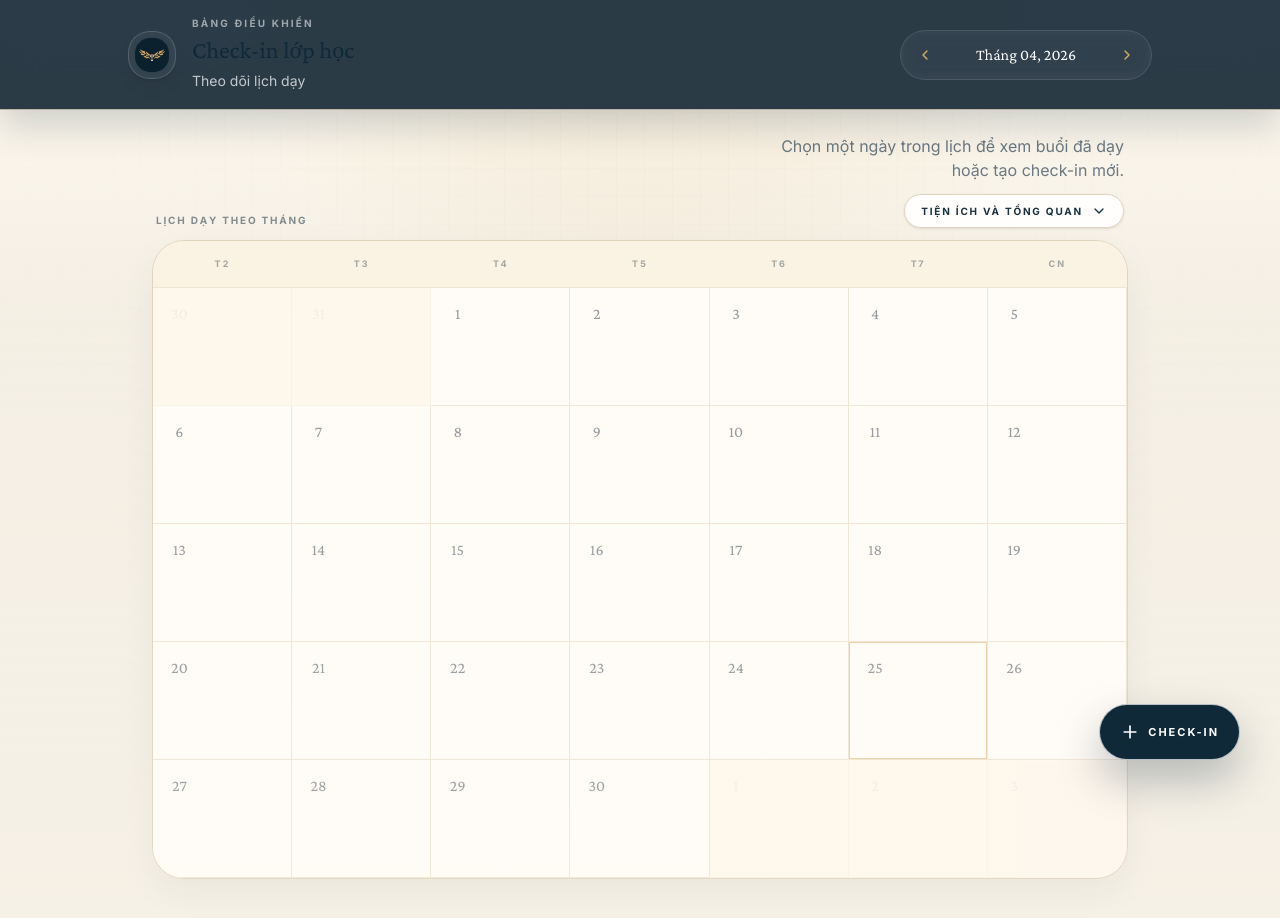
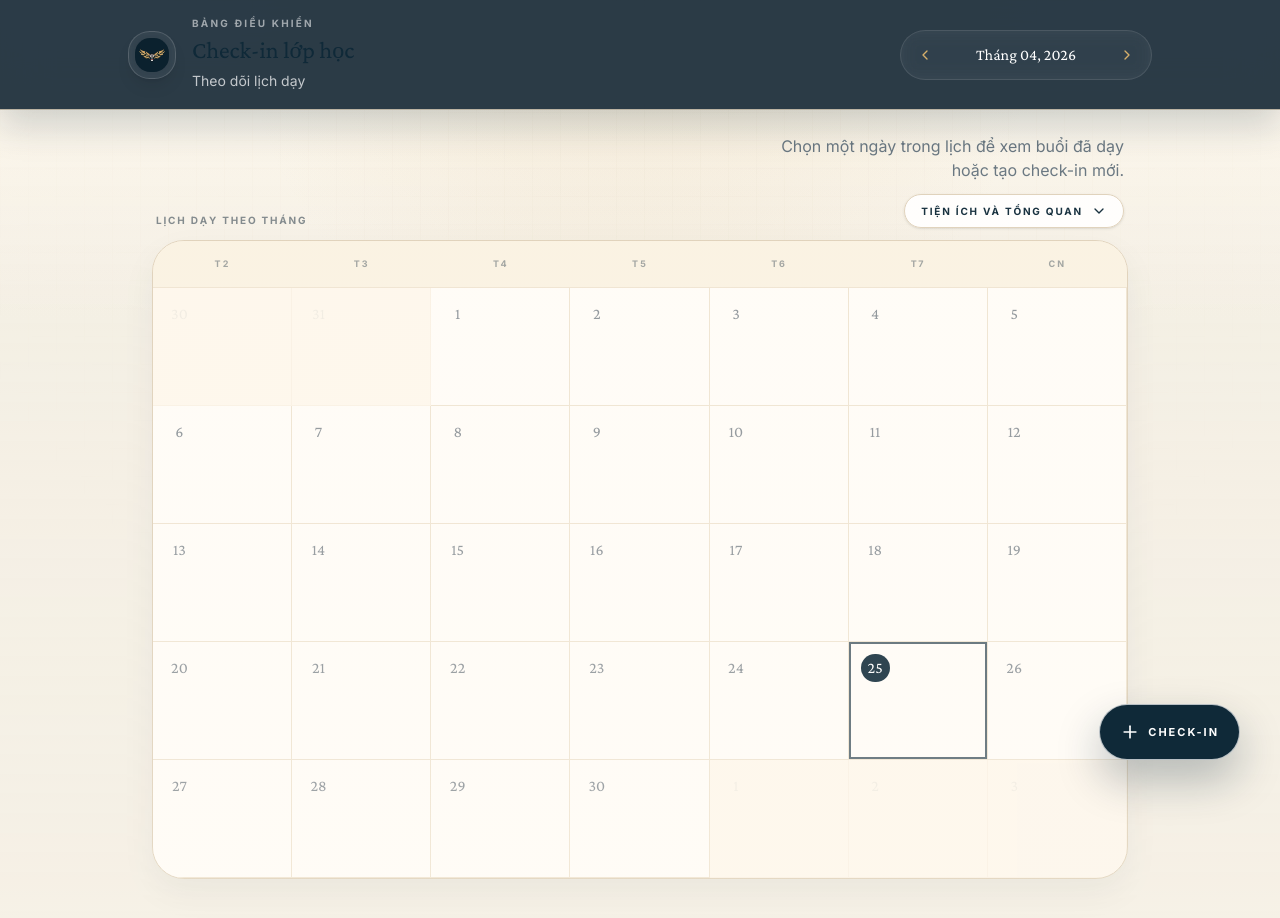
Before and after one commit to kietnguyen2003/quan-li-chi-tieu, a React (Vite) app: page / in a window 1280 px wide. Shown: the top 918 px of the page. Built offline with nearby package versions, Linux system fonts and the light colour scheme.

Commit message:
update current day button

```diff
--- a/src/App.tsx
+++ b/src/App.tsx
@@ -308,7 +308,7 @@ export default function App() {
   const [isWorkspacePanelOpen, setIsWorkspacePanelOpen] = useState(false);
   const [isClassListOpen, setIsClassListOpen] = useState(false);
   const [isEditClassModalOpen, setIsEditClassModalOpen] = useState(false);
-  const [selectedDay, setSelectedDay] = useState<Date | null>(null);
+  const [selectedDay, setSelectedDay] = useState<Date | null>(new Date());
   const [selectedClassId, setSelectedClassId] = useState('');
   const [isAddingClass, setIsAddingClass] = useState(false);
   const [className, setClassName] = useState('');
```
